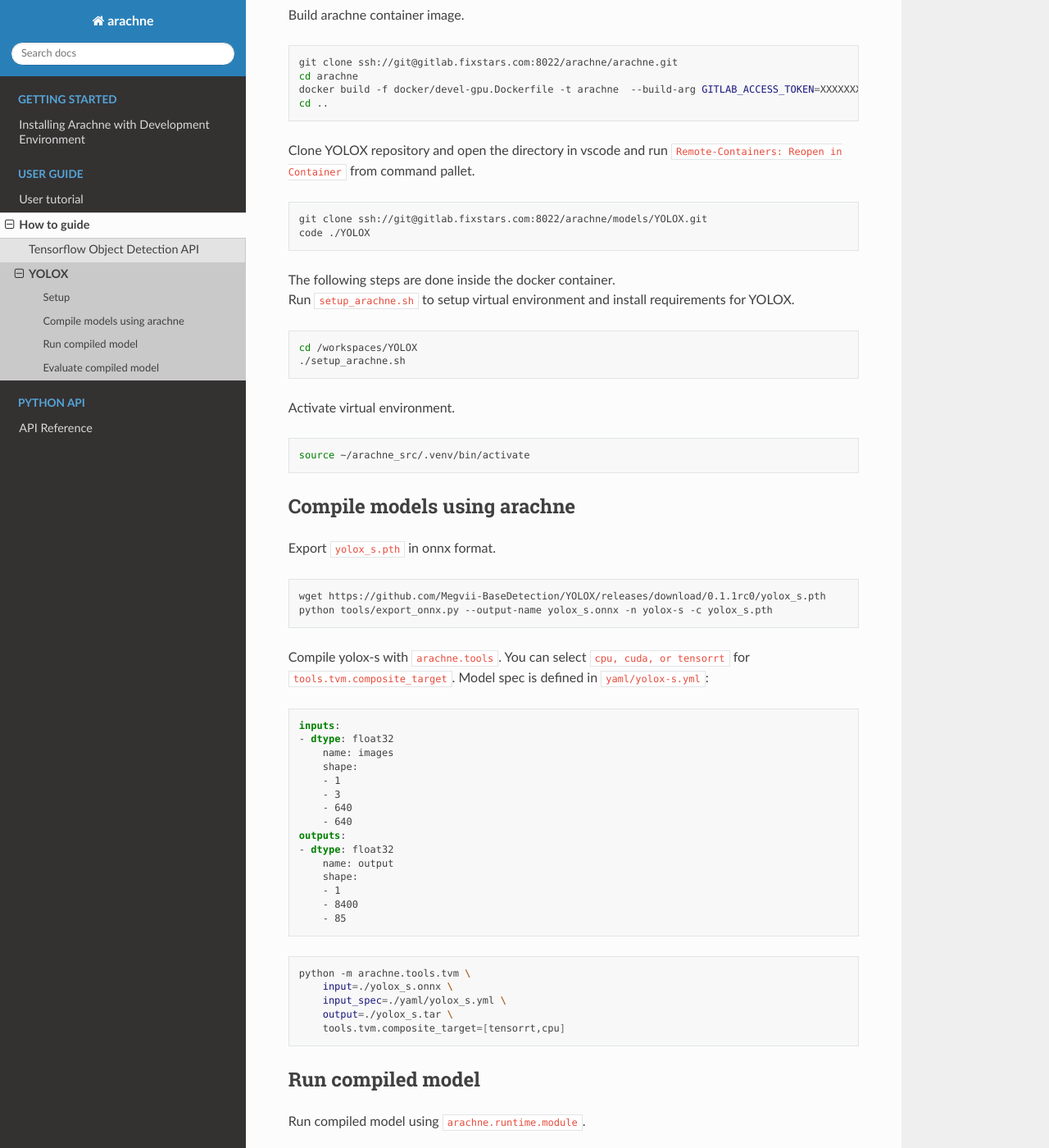
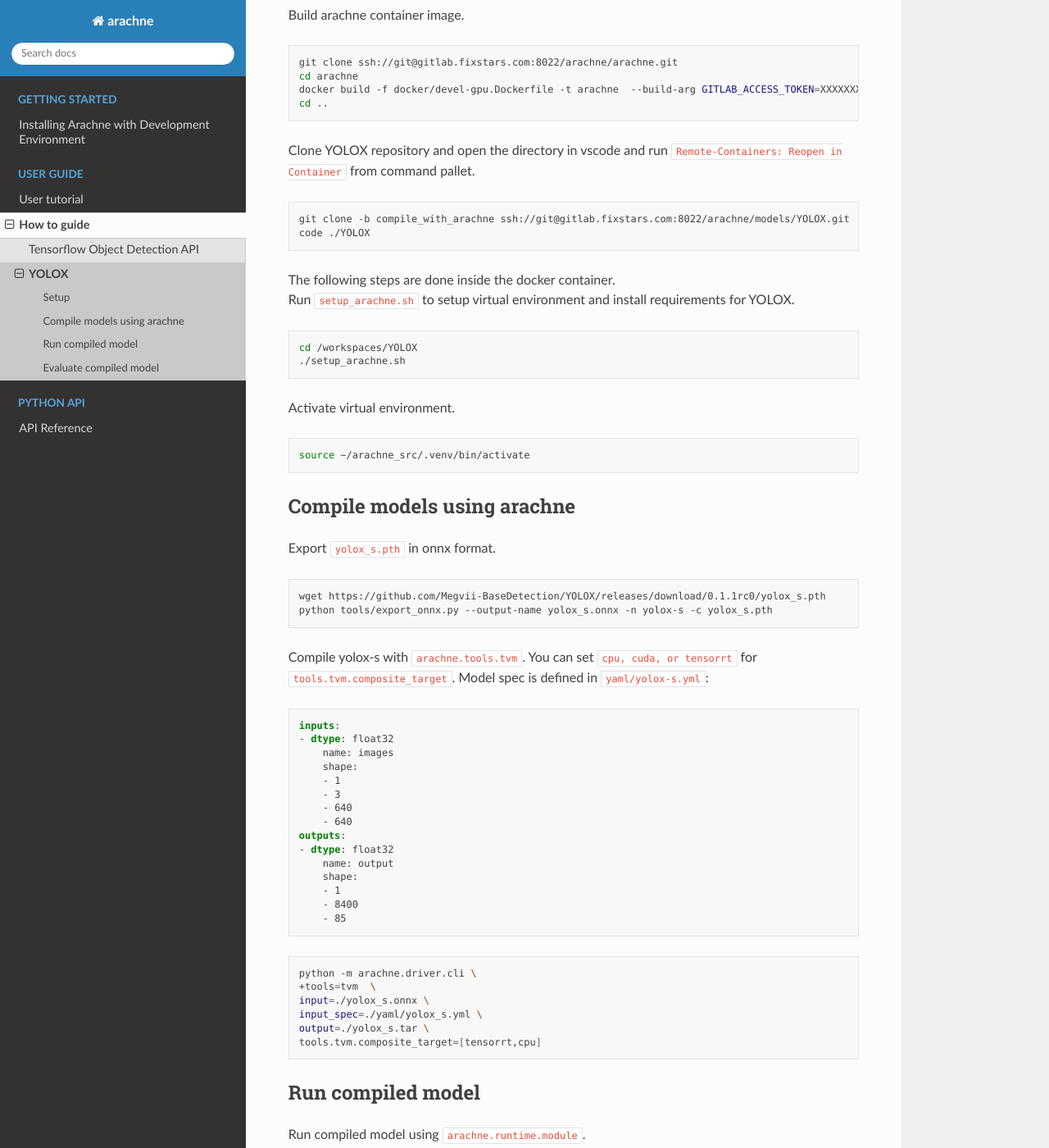
Before and after one commit to fixstars/arachne, a Sphinx documentation site: the page built from docs/guides/yolox.rst, in a window 1280 px wide and 1400 px high, scrolled down 358 px. Shown: the whole window at 82% size. Built offline with Sphinx 7.4.7 and the Read the Docs theme 2.0.0, drawn with Linux system fonts in a browser that asks for light colours; pages that are not in the unit, such as notebooks, are missing from menus.

Commit message:
update yolox document

```diff
--- a/docs/guides/yolox.rst
+++ b/docs/guides/yolox.rst
@@ -21,7 +21,7 @@
 
 .. code:: bash
 
-    git clone ssh://git@gitlab.fixstars.com:8022/arachne/models/YOLOX.git
+    git clone -b compile_with_arachne ssh://git@gitlab.fixstars.com:8022/arachne/models/YOLOX.git
     code ./YOLOX
 
 | The following steps are done inside the docker container.
@@ -49,8 +49,8 @@
     wget https://github.com/Megvii-BaseDetection/YOLOX/releases/download/0.1.1rc0/yolox_s.pth
     python tools/export_onnx.py --output-name yolox_s.onnx -n yolox-s -c yolox_s.pth
 
-Compile yolox-s with :code:`arachne.tools`.
-You can select :code:`cpu, cuda, or tensorrt` for :code:`tools.tvm.composite_target`.
+Compile yolox-s with :code:`arachne.tools.tvm`.
+You can set :code:`cpu, cuda, or tensorrt` for :code:`tools.tvm.composite_target`.
 Model spec is defined in :code:`yaml/yolox-s.yml`:
 
 .. code:: yaml
@@ -73,11 +73,12 @@
 
 .. code:: bash
 
-    python -m arachne.tools.tvm \
-        input=./yolox_s.onnx \
-        input_spec=./yaml/yolox_s.yml \
-        output=./yolox_s.tar \
-        tools.tvm.composite_target=[tensorrt,cpu]
+    python -m arachne.driver.cli \
+    +tools=tvm  \
+    input=./yolox_s.onnx \
+    input_spec=./yaml/yolox_s.yml \
+    output=./yolox_s.tar \
+    tools.tvm.composite_target=[tensorrt,cpu]
 
 Run compiled model
 ##################
@@ -174,4 +175,4 @@
     Average Recall     (AR) @[ IoU=0.50:0.95 | area= large | maxDets=100 ] = 0.724
 
 | :code:`ArachneCOCOEvaluator` is an implementation of inference execution by arachne.
-| See also `arachne_example.ipyenb <https://gitlab.fixstars.com/arachne/models/YOLOX/-/blob/issue/2_compile_arachne_v2/arachne_example.ipynb>`_ in YOLOX repository.
+| See also `arachne_example.ipyenb <https://gitlab.fixstars.com/arachne/models/YOLOX/-/blob/compile_with_arachne/arachne_example.ipynb>`_ in YOLOX repository.
```
